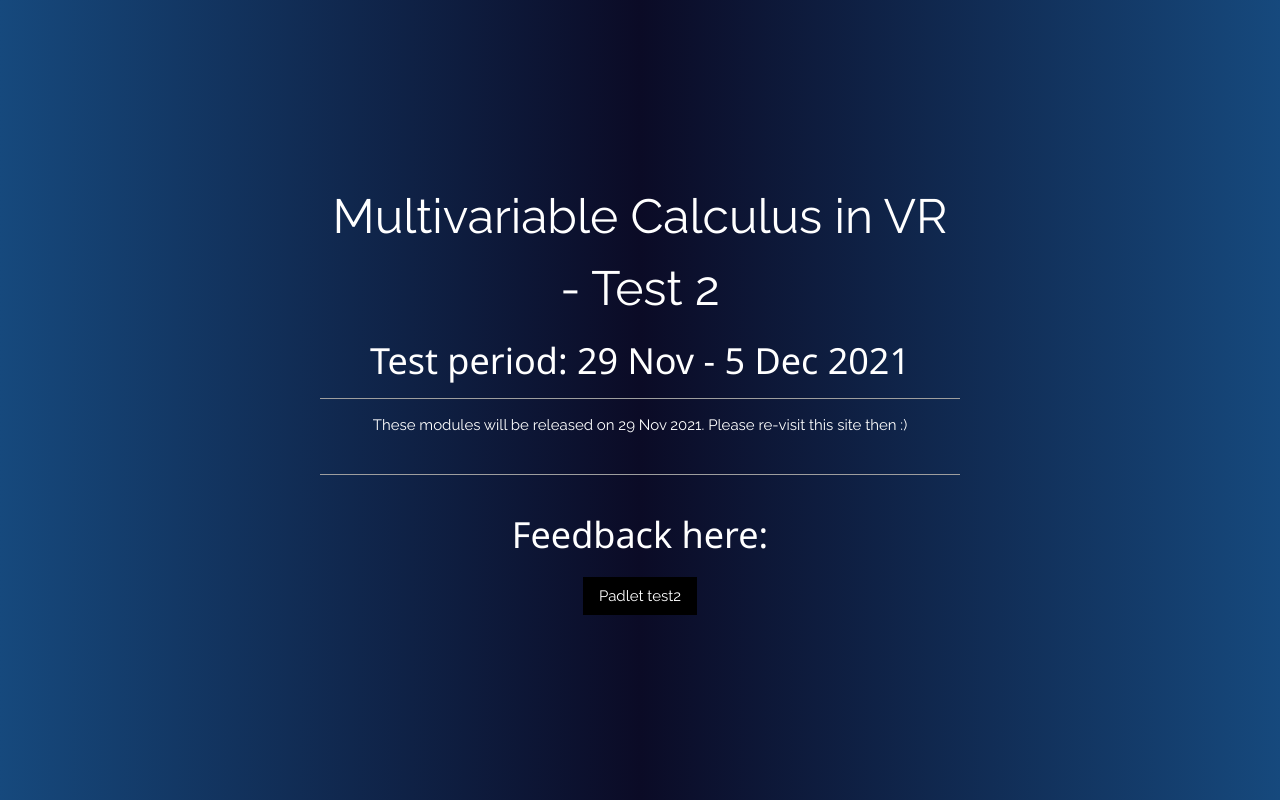
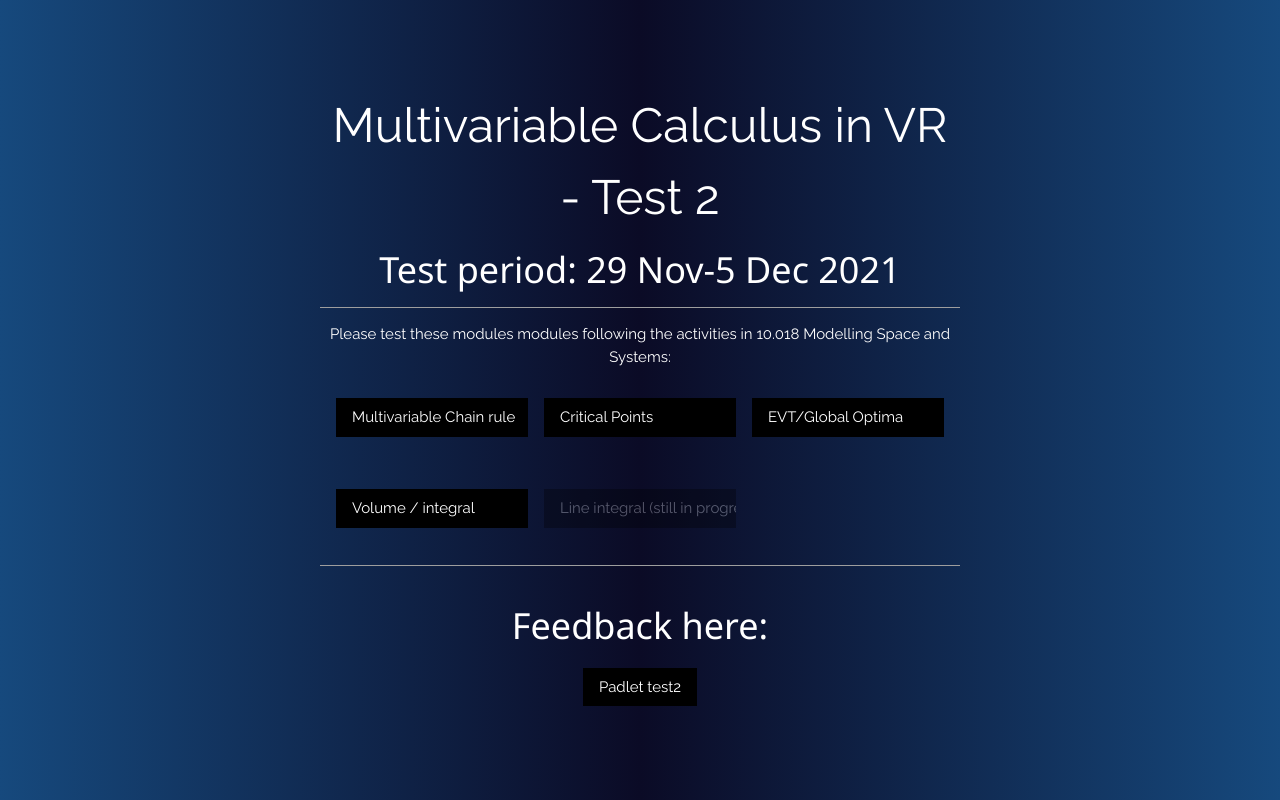
Before and after one commit to sutd10018/test2, a plain HTML site: page index.html in a window 1280 px wide. Drawn offline with nearby package versions, Linux system fonts and the light colour scheme.

Commit message:
Add files via upload

```diff
--- a/index.html
+++ b/index.html
@@ -26,10 +26,29 @@
   <div class="bgcolor w3-display-container w3-animate-opacity w3-text-white">
   <div class="w3-display-middle">
     <h1 class="w3-xxxlarge w3-animate-top w3-center">Multivariable Calculus in VR - Test 2</h1>
-	<h2 class="w3-xxlarge w3-animate-top w3-center">Test period: 29 Nov - 5 Dec 2021</h2>
+	<h2 class="w3-xxlarge w3-animate-top w3-center">Test period: 29 Nov-5 Dec 2021</h2>
     <hr class="w3-border-grey" style="margin:auto">
-	<p class="w3-center">These modules will be released on 29 Nov 2021. Please re-visit this site then :)</p>
-
+	<p class="w3-center">Please test these modules modules following the activities in 10.018 Modelling Space and Systems:</p>
+	<div class="w3-row-padding">
+		<div class="w3-col m2 l4">
+			<p><a class="w3-button w3-block w3-black w3-left-align" href="modules/chainrule.html" target="_blank">Multivariable Chain rule</a></p>
+		</div>
+		<div class="w3-col m2 l4">
+			<p><a class="w3-button w3-block w3-black w3-left-align" href="modules/criticalpoints.html" target="_blank">Critical Points</a></p>
+		</div>
+		<div class="w3-col m2 l4">
+			<p><a class="w3-button w3-block w3-black w3-left-align" href="modules/evt.html" target="_blank">EVT/Global Optima</a></p>
+		</div>
+	</div>
+	<br>
+	<div class="w3-row-padding" >
+		<div class="w3-col m2 l4">
+			<p><a class="w3-button w3-block w3-black w3-left-align" href="modules/volume.html" target="_blank">Volume / integral</a></p>
+		</div>
+		<div class="w3-col m2 l4">
+			<p><a class="w3-button w3-block w3-black w3-left-align w3-disabled" href="modules/lineintegral.html" target="_blank">Line integral (still in progress)</a></p>
+		</div>
+	</div>
 	<br>
 	<hr class="w3-border-grey" style="margin:auto">
 	<br>
@@ -38,20 +57,21 @@
 		<p class="w3-center"><a class="w3-button w3-black" href="https://padlet.com/stephvb/test2" target="_blank">Padlet test2</a></p>
 	</div>
 
-
-
-
-
+  </div>
 
 </div>
 
+<script>
+function myFunction(id) {
+  var x = document.getElementById(id);
+  if (x.className.indexOf("w3-show") == -1) {
+    x.className += " w3-show";
+  } else {
+    x.className = x.className.replace(" w3-show", "");
+  }
+}
+</script>
 
 
-  </div>
-
-
-</div>
-
-</div>
 </body>
 </html>
```
